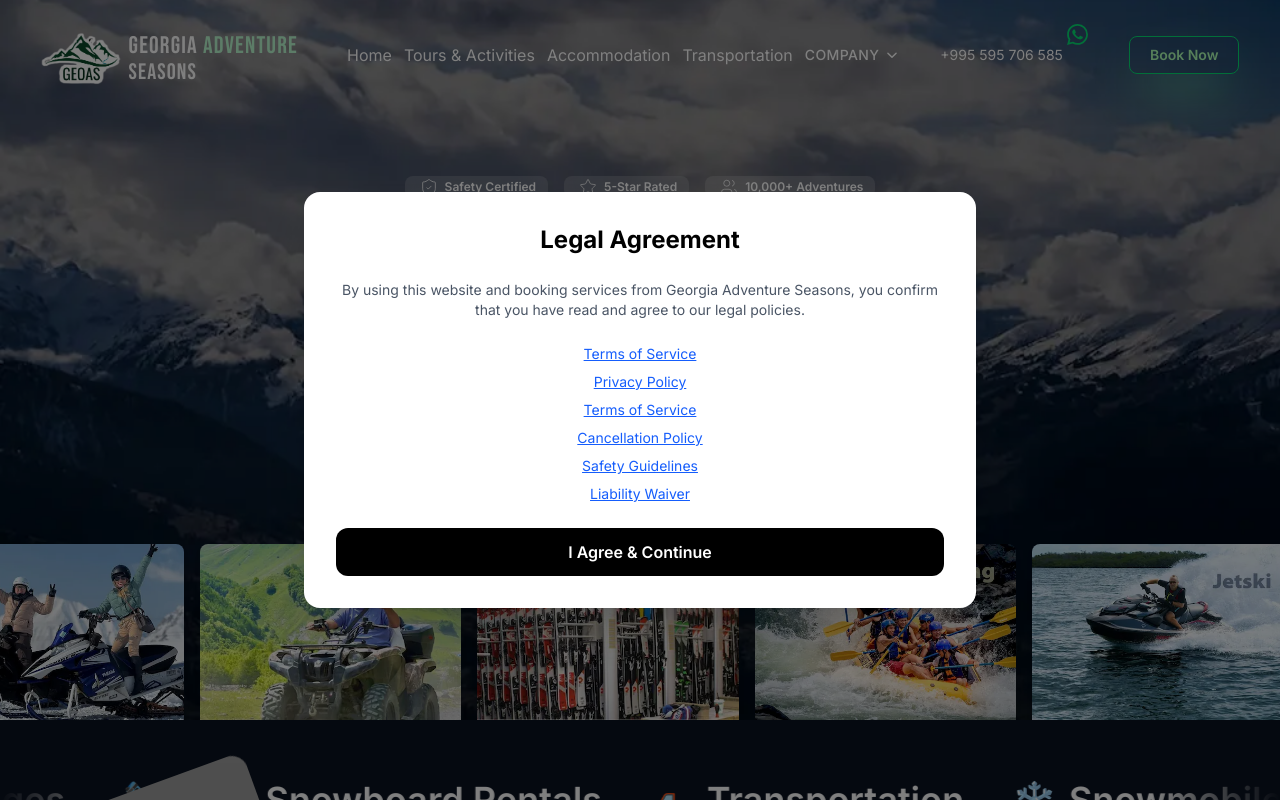
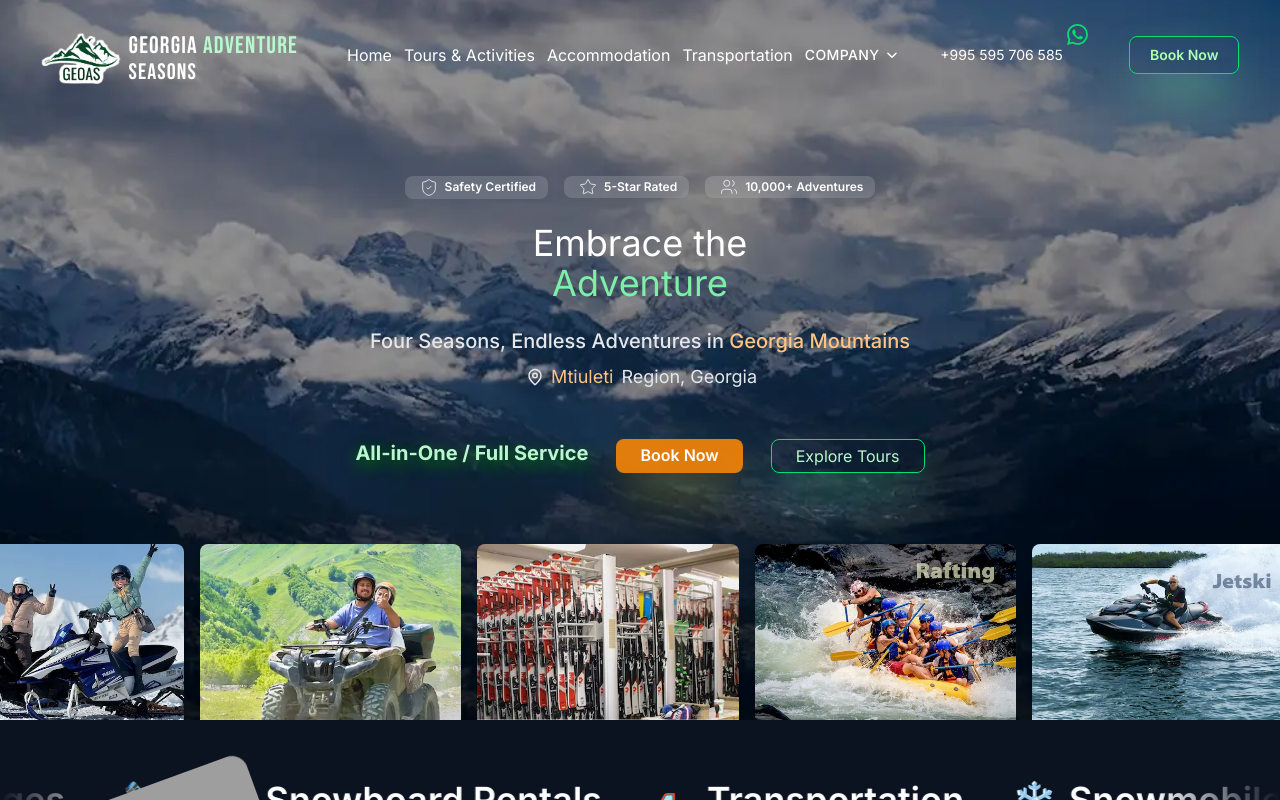
Before and after one commit to gabrieli12/Georgia_Adventure_Seasons-v1, a React (Vite) app: page / in a window 1280 px wide. Shown: the top 800 px of the page. Built offline with nearby package versions, Linux system fonts and the light colour scheme; grey boxes are pictures that could not be loaded.

Commit message:
remove legalconsent

```diff
--- a/src/FullPage.jsx
+++ b/src/FullPage.jsx
@@ -19,7 +19,7 @@ function FullPage() {
         <>
 
 
-            <LegalConsent />
+            {/* <LegalConsent /> */}
             <main>
 
                     <Hero />
```
